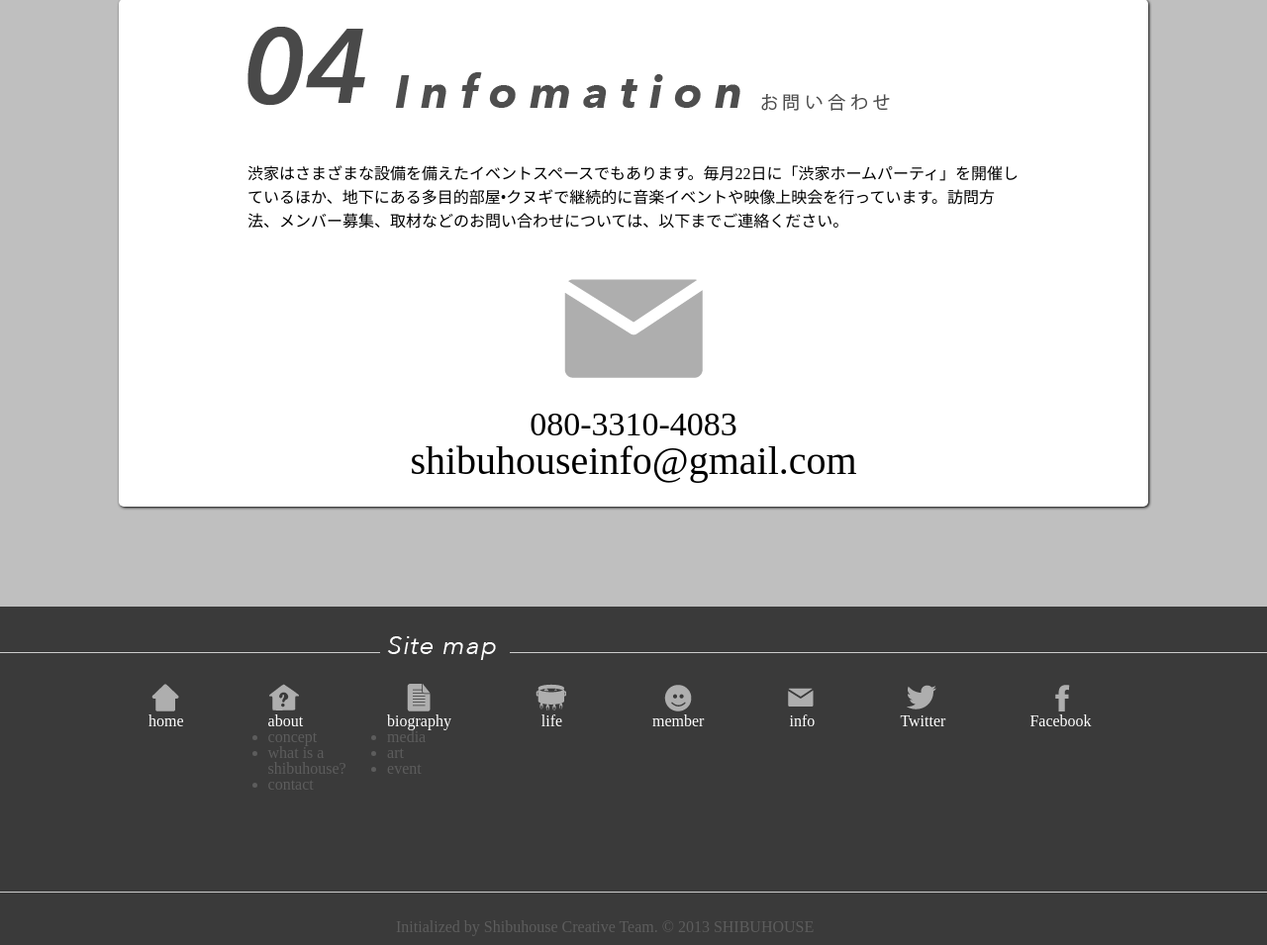
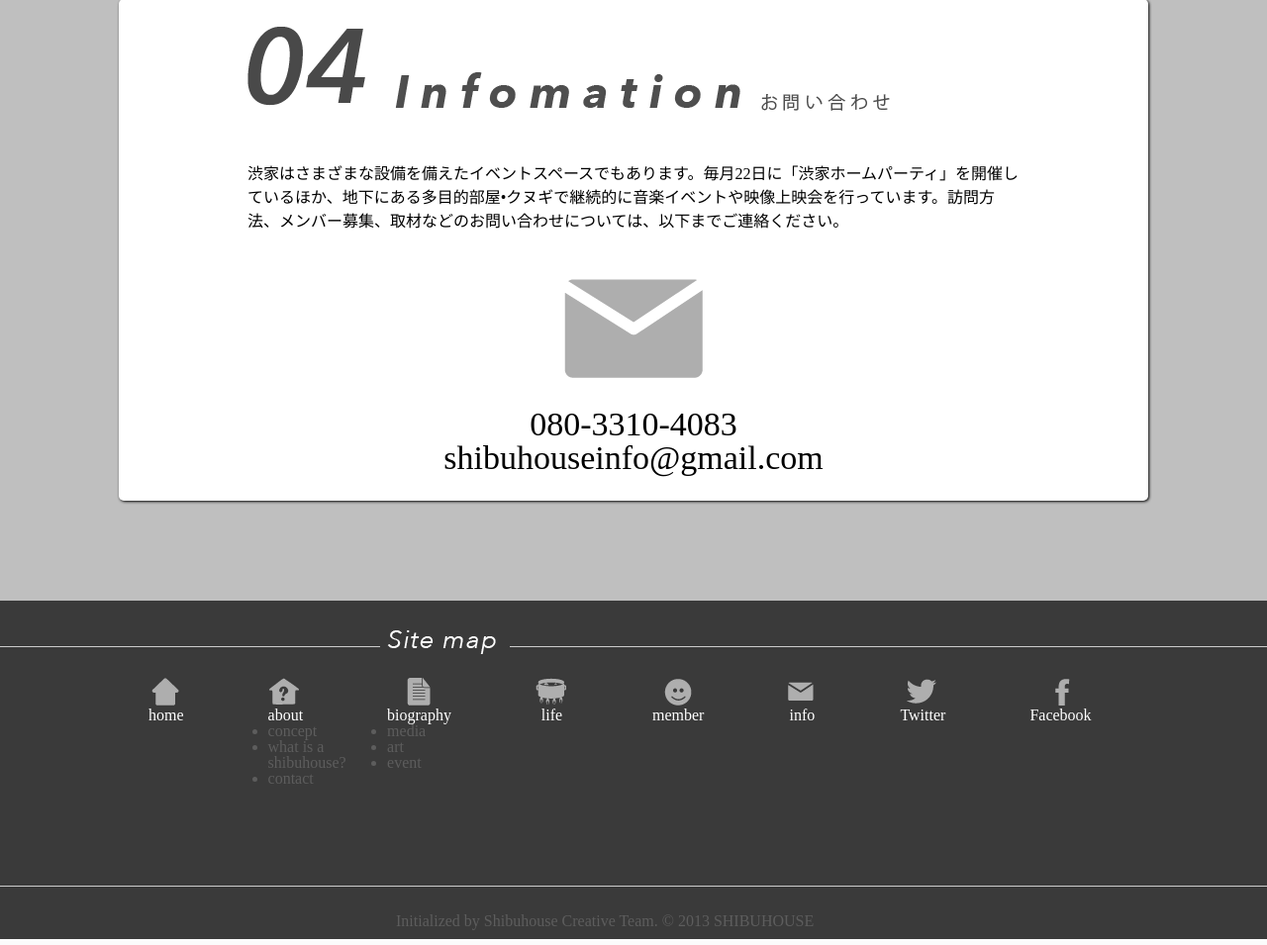
Before and after one commit to ayafujiaya/shibuhouse_new_web, a PHP site: page / in a window 1280 px wide. Shown: the part 3153-4108 px from the top of the page at 99% size. Run offline with PHP 8.4, Linux system fonts and the light colour scheme; some libraries are stand-ins or nearby versions.

Commit message:
Update index.php

```diff
--- a/index.php
+++ b/index.php
@@ -110,7 +110,7 @@ width: 420px;
 font-size: 34px;
 font-family: monospace;
 display: block;">--------->
-<div style="text-align:center; display:block; width:100%; font-size:40px;">
+<div style="text-align:center; display:block; width:100%; font-size:34px;">
 shibuhouseinfo@gmail.com</div>
             <!--<img style="margin:0 auto 16px auto; display: block;" src="./img/call_number.png">-->
             <!--<img style="margin:0 auto; display: block;" src="./img/mailadd.png">-->
```
